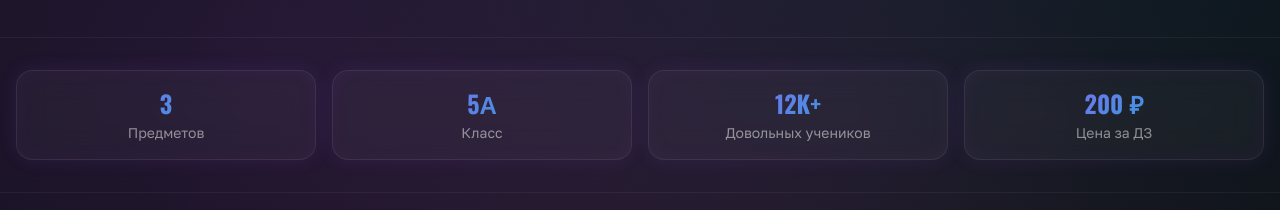
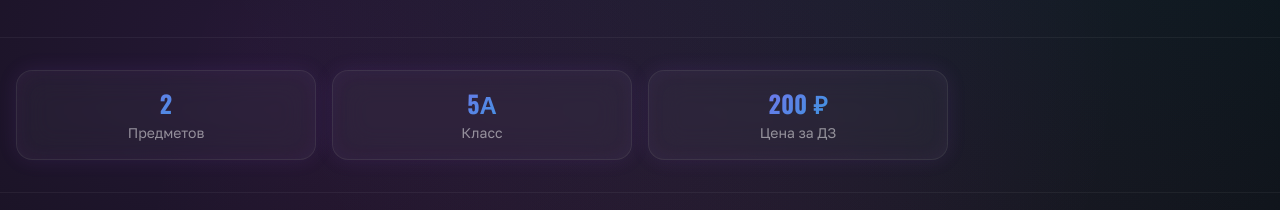
Before and after one commit to pr-poehali-dev/homework-sharing-site, a React (Vite) app: page / in a window 1280 px wide. Shown: the part 721-931 px from the top of the page. Built offline with nearby package versions, Linux system fonts and the light colour scheme.

Commit message:
remove 12k satisfied students

```diff
--- a/src/pages/Index.tsx
+++ b/src/pages/Index.tsx
@@ -153,9 +153,8 @@ export default function Index() {
             <div className="container mx-auto px-4">
               <div className="grid grid-cols-2 md:grid-cols-4 gap-4">
                 {[
-                  { label: "Предметов", value: "3" },
+                  { label: "Предметов", value: "2" },
                   { label: "Класс", value: "5А" },
-                  { label: "Довольных учеников", value: "12K+" },
                   { label: "Цена за ДЗ", value: "200 ₽" },
                 ].map((stat) => (
                   <div key={stat.label} className="glass rounded-2xl p-4 text-center neon-border">
```
